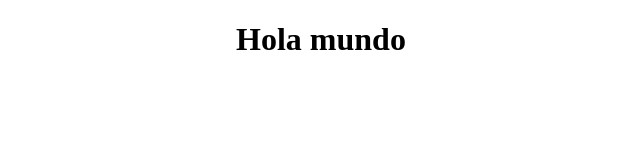
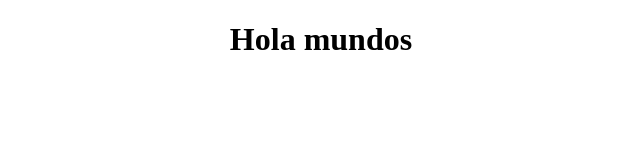
Before and after one commit to AdolfoAldana/Hospital_Project, a plain HTML site: page Index.html in a window 1280 px wide. Shown: the whole page, without its empty margins (319-959 px from the left). Drawn offline with Linux system fonts and the light colour scheme.

Commit message:
Creando mi archivo primero

```diff
--- a/Index.html
+++ b/Index.html
@@ -7,7 +7,7 @@
 </head>
 <body>
     <div>
-        <center><h1>Hola mundo</h1></center>
+        <center><h1>Hola mundos</h1></center>
     </div>
 </body>
 </html>
```
